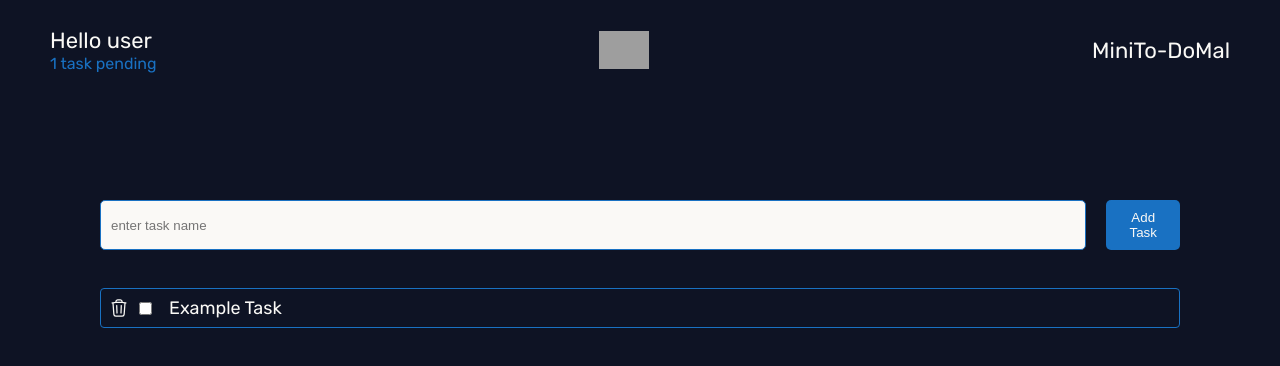
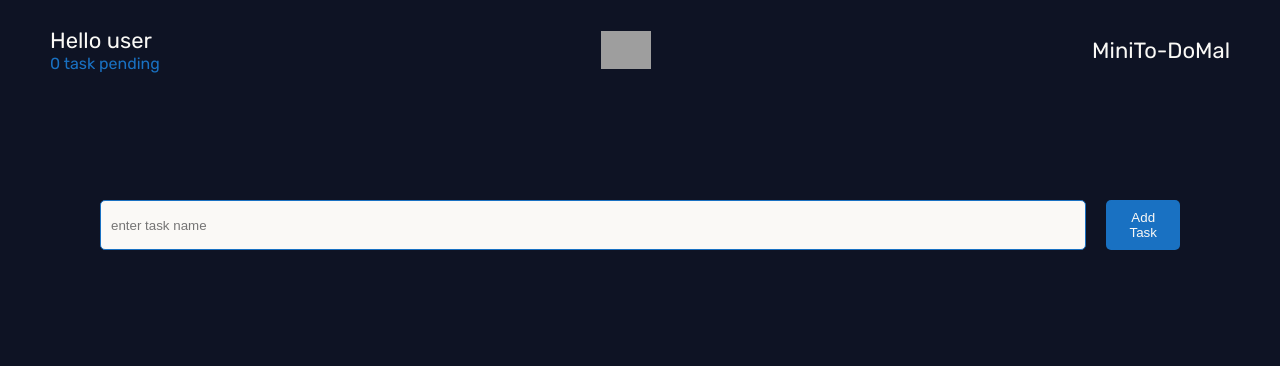
Before and after one commit to MrAghaei/MiniTo-DoMal, a React (Vite) app in the folder minitodomal/: page / in a window 1280 px wide. Shown: the top 366 px of the page. Built offline with nearby package versions, Linux system fonts and the light colour scheme; grey boxes are pictures that could not be loaded.

Commit message:
[UPDATE] pending task logic

```diff
--- a/minitodomal/src/App.jsx
+++ b/minitodomal/src/App.jsx
@@ -4,10 +4,11 @@ import NavBar from './componenets/NavBar.jsx';
 import Content from './componenets/Content.jsx';
 import { useState } from 'react';
 function App() {
-  const [tasks, setTasks] = useState([{ id: 1, text: 'Example Task', done: false }]);
+  const [tasks, setTasks] = useState([]);
+  let pendingTasksCounter = tasks.filter((task) => task.done === false).length;
   return (
     <>
-      <NavBar tasks={tasks} />
+      <NavBar pendingTasksCounter={pendingTasksCounter} />
       <Content tasks={tasks} setTasks={setTasks} />
     </>
   );
--- a/minitodomal/src/componenets/NavBar.jsx
+++ b/minitodomal/src/componenets/NavBar.jsx
@@ -1,12 +1,12 @@
 import TaskCounter from './TaskCounter.jsx';
 import './NavBar.scss';
 
-function NavBar({ tasks }) {
+function NavBar({ pendingTasksCounter }) {
   return (
     <div className={'nav-bar'}>
       <div className={'flex'}>
         <p>Hello user</p>
-        <TaskCounter tasks={tasks} />
+        <TaskCounter counter={pendingTasksCounter} />
       </div>
       <img className={'logo'} src={'../../public/checklist.png'} />
       <div>MiniTo-DoMal</div>
--- a/minitodomal/src/componenets/TaskCounter.jsx
+++ b/minitodomal/src/componenets/TaskCounter.jsx
@@ -1,6 +1,6 @@
 import './TaskCounter.scss';
-function TaskCounter({ tasks }) {
-  return <div className={'task-counter'}>{tasks.length} task pending</div>;
+function TaskCounter({ counter }) {
+  return <div className={'task-counter'}>{counter} task pending</div>;
 }
 
 export default TaskCounter;
```
